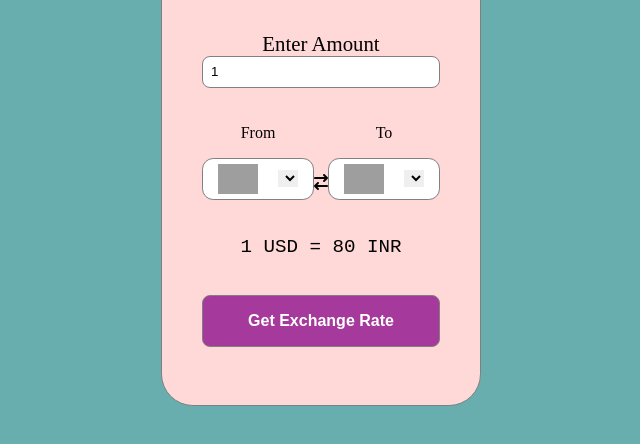
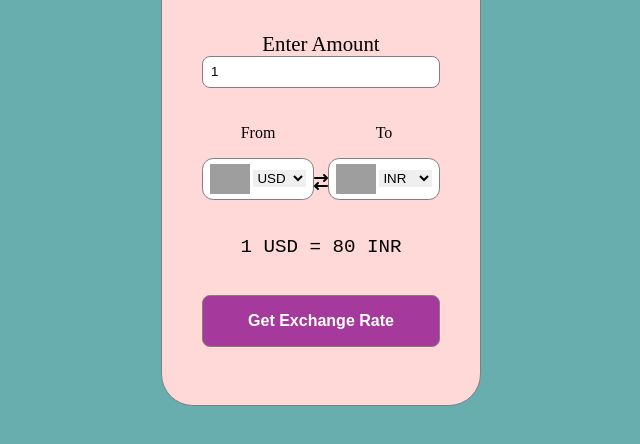
Before and after one commit to Coder-2027/My-Currency-Converter, a plain HTML site: page index.html in a window 1280 px wide. Shown: the part 274-718 px from the top of the page, without its empty margins (319-959 px from the left). Drawn offline with Linux system fonts and the light colour scheme; no server answers; grey boxes are pictures that could not be loaded.

Commit message:
Update index.html

```diff
--- a/index.html
+++ b/index.html
@@ -37,7 +37,7 @@
         </div>
     </div>
 
-    <script src="codes.js"></script>
+<!--     <script src="codes.js"></script> -->
     <script src="index.js"></script>
 </body>
 </html>
```
